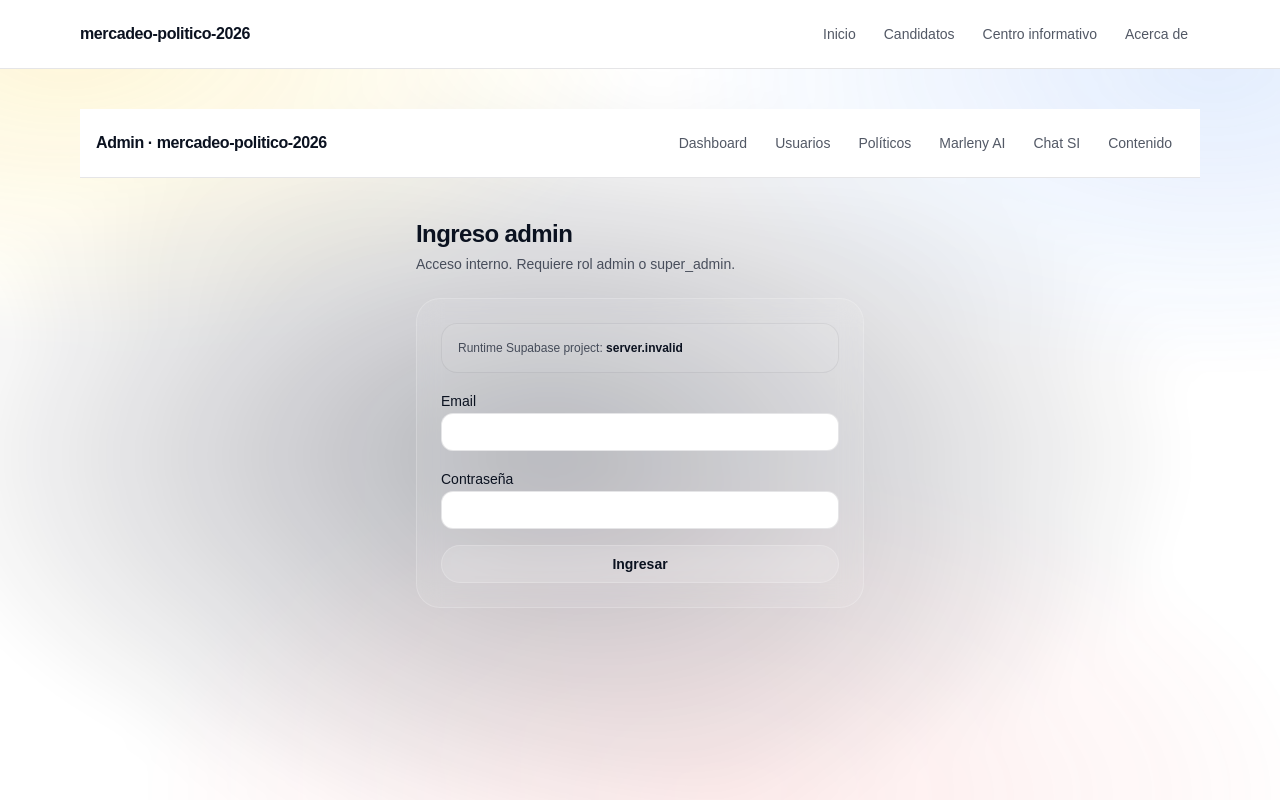
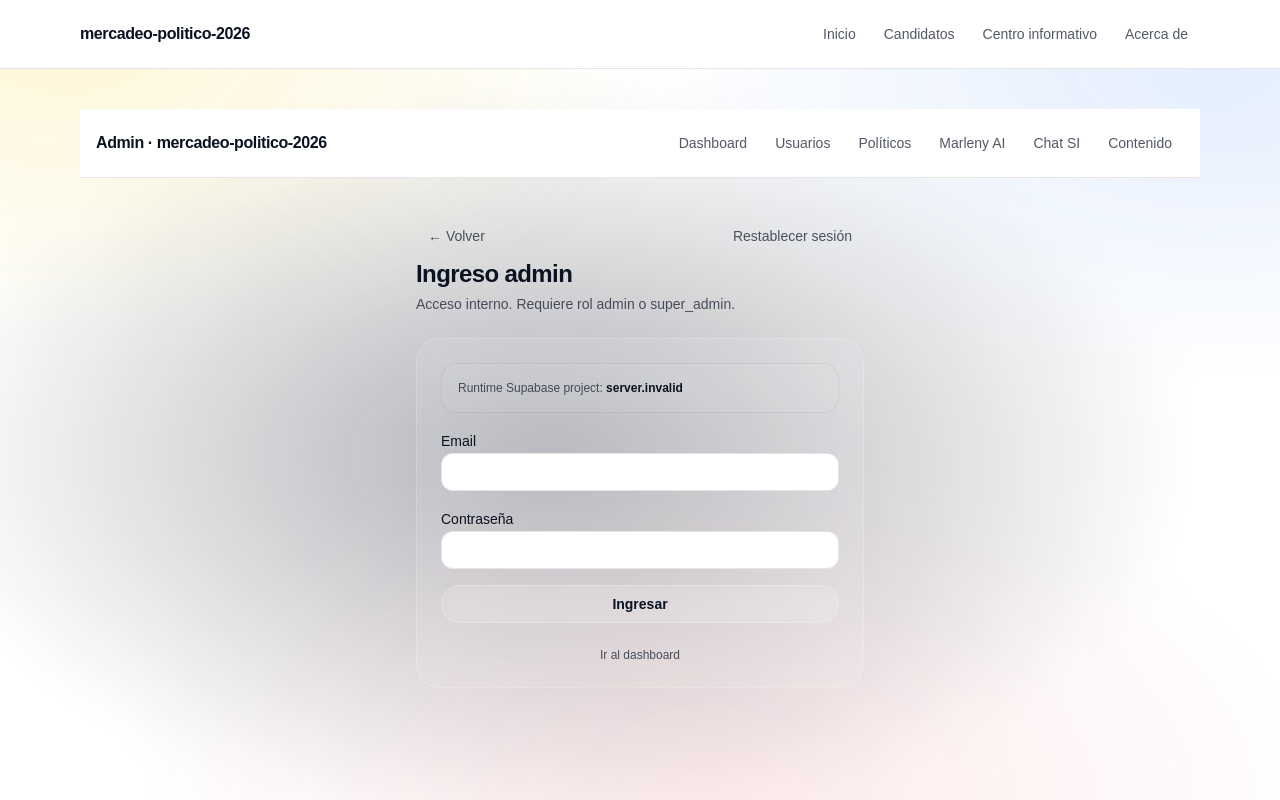
Before and after one commit to MercadeoPolitico/mercadeo-politico-2026, a Next.js app: page /admin/login in a window 1280 px wide. Shown: the top 800 px of the page. Built offline with nearby package versions, Linux system fonts and the light colour scheme; no server answers.

Commit message:
UX: add admin login back link + reset session button

```diff
--- a/src/app/admin/login/ui.tsx
+++ b/src/app/admin/login/ui.tsx
@@ -1,6 +1,7 @@
 "use client";
 
 import { useEffect, useState } from "react";
+import Link from "next/link";
 import { useRouter, useSearchParams } from "next/navigation";
 
 type EnvDiag = {
@@ -84,9 +85,32 @@ export function AdminLoginClient() {
     router.replace(next);
   }
 
+  async function resetSession() {
+    setError(null);
+    try {
+      await fetch("/api/auth/logout", { method: "POST" });
+    } catch {
+      // ignore
+    }
+    router.replace("/admin/login");
+    router.refresh();
+  }
+
   return (
     <div className="mx-auto w-full max-w-md space-y-6">
       <header className="space-y-1">
+        <div className="flex items-center justify-between gap-3">
+          <Link className="rounded-full px-3 py-2 text-sm text-muted hover:bg-surface hover:text-foreground" href="/">
+            ← Volver
+          </Link>
+          <button
+            className="rounded-full px-3 py-2 text-sm text-muted hover:bg-surface hover:text-foreground"
+            type="button"
+            onClick={() => void resetSession()}
+          >
+            Restablecer sesión
+          </button>
+        </div>
         <h1 className="text-2xl font-semibold tracking-tight">Ingreso admin</h1>
         <p className="text-sm text-muted">Acceso interno. Requiere rol admin o super_admin.</p>
       </header>
@@ -166,6 +190,12 @@ export function AdminLoginClient() {
         <button className="glass-button w-full" type="submit" disabled={loading}>
           {loading ? "Ingresando…" : "Ingresar"}
         </button>
+
+        <div className="pt-2 text-center text-xs text-muted">
+          <Link className="underline-offset-4 hover:underline" href="/admin">
+            Ir al dashboard
+          </Link>
+        </div>
       </form>
     </div>
   );
--- /dev/null
+++ b/src/app/api/auth/logout/route.ts
@@ -0,0 +1,13 @@
+import { NextResponse } from "next/server";
+import { createSupabaseServerClient } from "@/lib/supabase/server";
+
+export const runtime = "nodejs";
+
+export async function POST() {
+  const supabase = await createSupabaseServerClient();
+  if (!supabase) return NextResponse.json({ ok: true });
+
+  // Server-side sign-out clears auth cookies (SSR client).
+  await supabase.auth.signOut();
+  return NextResponse.json({ ok: true });
+}
```
